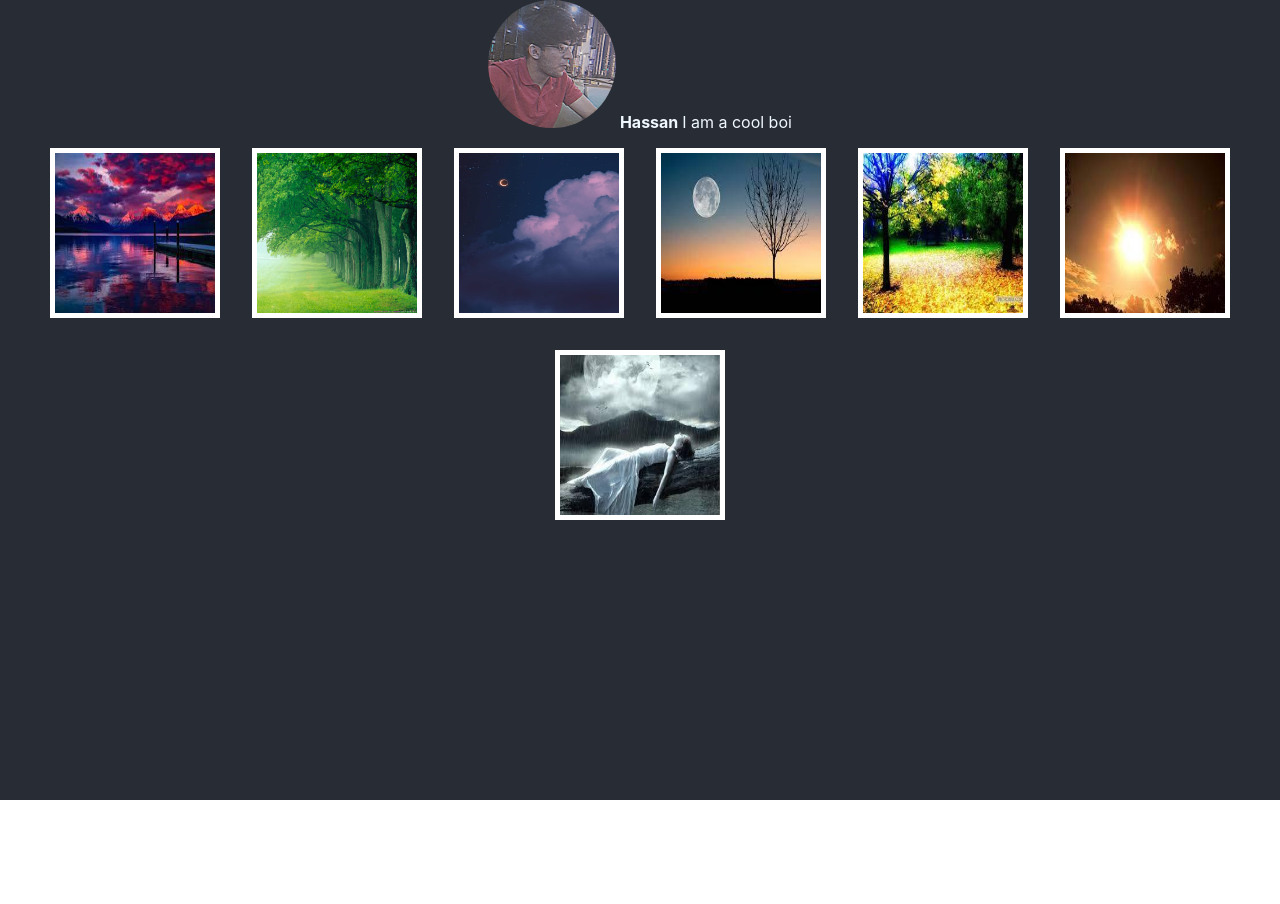
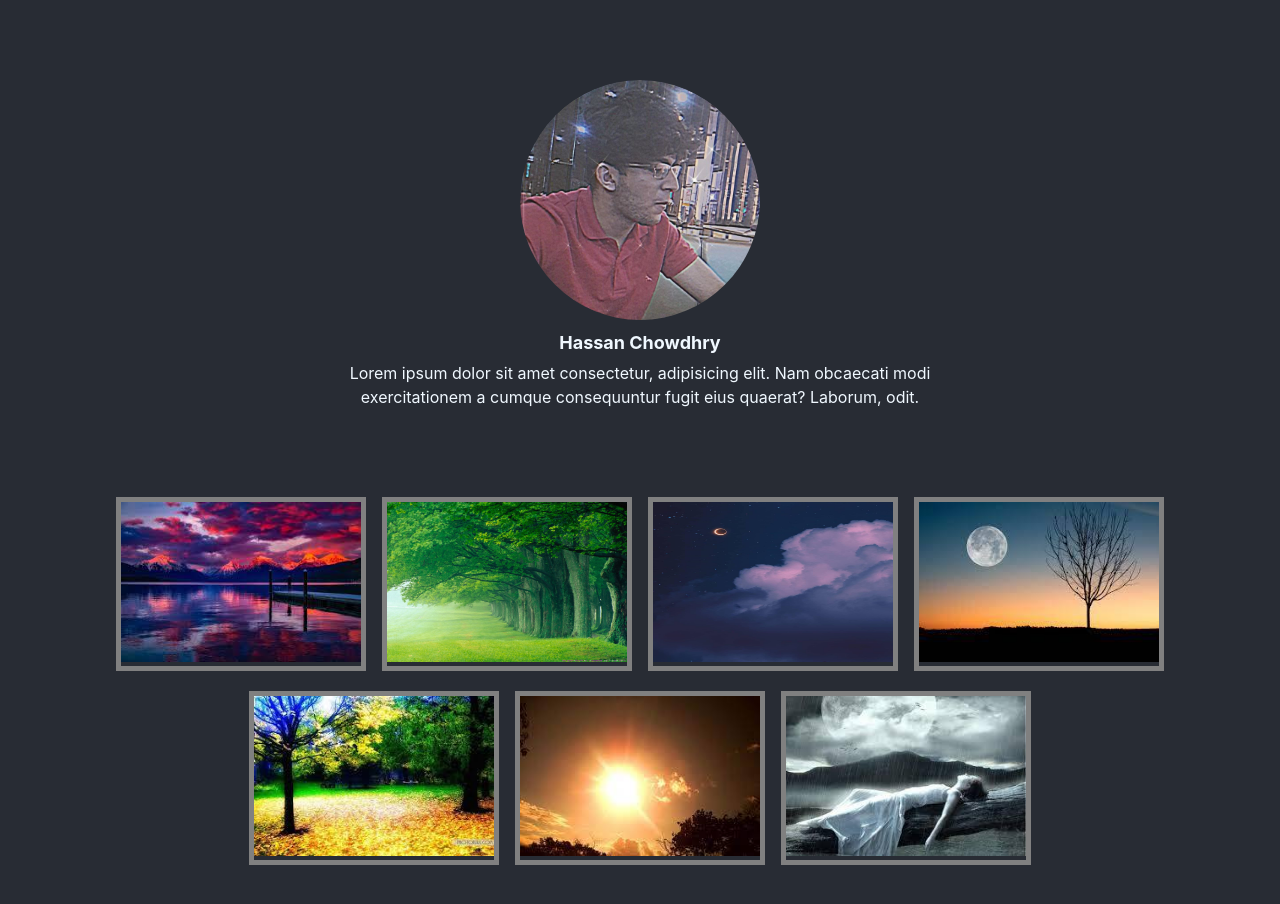
Before and after one commit to HassanChowdhry/Pixis, a React (Create React App) app in the folder my-app/: page / in a window 1280 px wide. Shown: the top 904 px of the page. Before the commit the page ends 800 px from the top, so only its background shows below. Built offline with nearby package versions, Linux system fonts and the light colour scheme.

Commit message:
checkpoint

```diff
--- a/my-app/src/App.css
+++ b/my-app/src/App.css
@@ -1,6 +1,6 @@
-.App {
-  text-align: center;
+body {
   background-color: #282c34;
   color: aliceblue;
-  height: 100vh;
+  text-align: center;
+  padding: 0 5rem 5rem;
 }
--- a/my-app/src/App.js
+++ b/my-app/src/App.js
@@ -1,15 +1,17 @@
-import UserProfile from './components/UserProfile';
-import Photos from './components/Photos';
-import ImageArray from './components/Images';
-import './App.css';
+import UserProfile from "./components/UserProfile";
+import Photos from "./components/Photos";
+import ImageArray from "./components/Images";
+import "./App.css";
 
 function App() {
   return (
     <div className="App">
 
       <UserProfile />
-      {ImageArray.map((image) => <Photos source={image} />)}
 
+      {ImageArray.map((image, index) => (
+        <Photos source={image} alt={`photo-${index + 1}`} key={Math.random()} />
+      ))}
 
     </div>
   );
--- a/my-app/src/components/Photos.css
+++ b/my-app/src/components/Photos.css
@@ -1,11 +1,18 @@
 .frame {
-  display: inline-flex;
-  border: 5px white solid;
-  margin: 1rem;
+  display: inline-block;
+  border: 5px grey solid;
+  margin: 0.5rem;
   padding: 0;
+  overflow: hidden;
+
 }
 
 .frame img{
-  width: 10rem;
+  width: 15rem;
   height: 10rem;
+  transition: transform .5s ease;
 }
+
+.frame img:hover {
+  transform: scale(1.5);
+}
--- a/my-app/src/components/Photos.js
+++ b/my-app/src/components/Photos.js
@@ -2,10 +2,13 @@ import './Photos.css';
 
 
 function Photos(props) {
+  const onClickHandler = () => {
+    alert(props.alt)
+  }
 
   return (
     <figure className = "frame">
-      <img src={props.source} alt="" className="image"/>
+      <img src={props.source} alt={props.alt} className="image" onClick = {onClickHandler} />
     </figure>
   )
 }
--- a/my-app/src/components/UserProfile.css
+++ b/my-app/src/components/UserProfile.css
@@ -1,16 +1,33 @@
 .profile {
+  text-align: center;
+  margin: 5rem 0;
+  display: grid;
+  justify-items: center;
+  grid-row-gap: 0.5rem;
+}
+
+.image-container {
+  border-radius: 100%;
+  overflow: hidden;
+}
+
+.image-container img {
+  border-radius: 50%;
+  width: 30vh;
+  transition: transform .5s ease;
+}
+
+.image-container img:hover {
+  transform: scale(1.5);
 
 }
 
-.profile img {
-  border-radius: 50%;
-  width: 10%;
-}
-
 .profile strong{
-
+font-size: large;
 }
 
 .profile span {
-
+font-size: medium;
+line-height: 1.5;
+width: 50vw;
 }
--- a/my-app/src/components/UserProfile.js
+++ b/my-app/src/components/UserProfile.js
@@ -1,20 +1,24 @@
-import './UserProfile.css';
-import photo from '../Images/Hassan-Picture.jpg'
+import "./UserProfile.css";
+import photo from "../Images/Hassan-Picture.jpg";
 
 function UserProfile() {
-
   const onClickHandler = () => {
-    alert('add modal');
-  }
+    alert("add modal");
+  };
 
   return (
-    <div className = "profile">
-      <img src={photo} alt="" onClick={onClickHandler} />
+    <div className="profile">
 
-      <strong> Hassan  </strong>
-      <span> I am a cool boi </span>
+      <div className="image-container">
+        <img src={photo} alt="" onClick={onClickHandler} />
+      </div>
+
+        <strong> Hassan Chowdhry</strong>
+
+        <span> Lorem ipsum dolor sit amet consectetur, adipisicing elit. Nam obcaecati modi exercitationem a cumque consequuntur fugit eius quaerat? Laborum, odit. </span>
+
     </div>
-  )
+  );
 }
 
 export default UserProfile;
```
